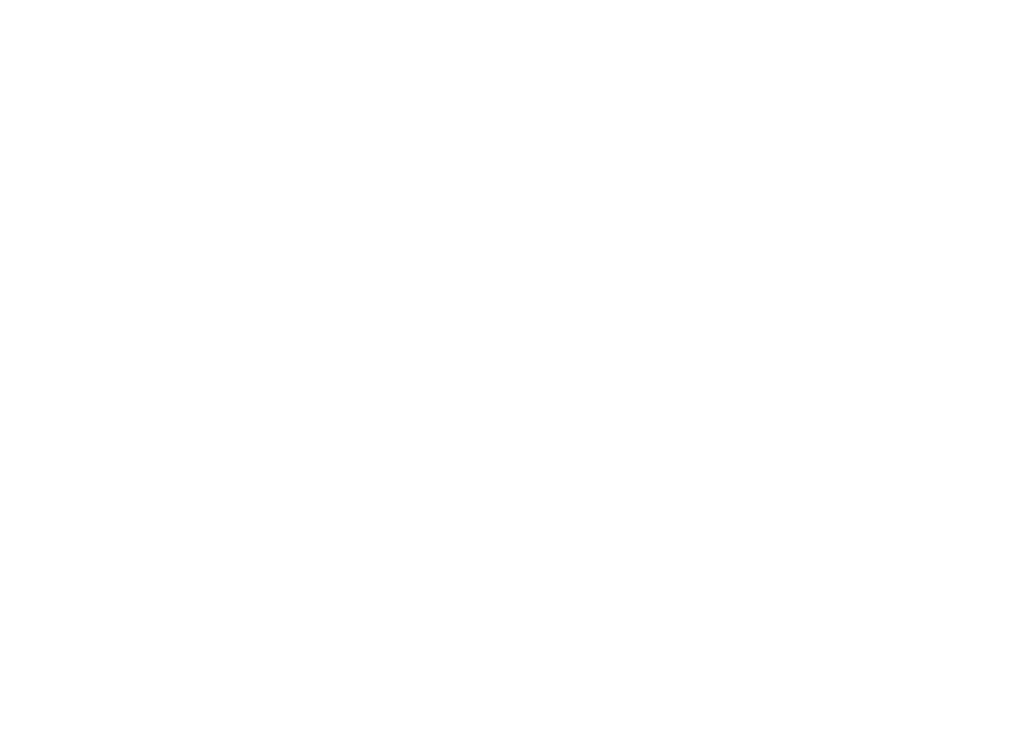
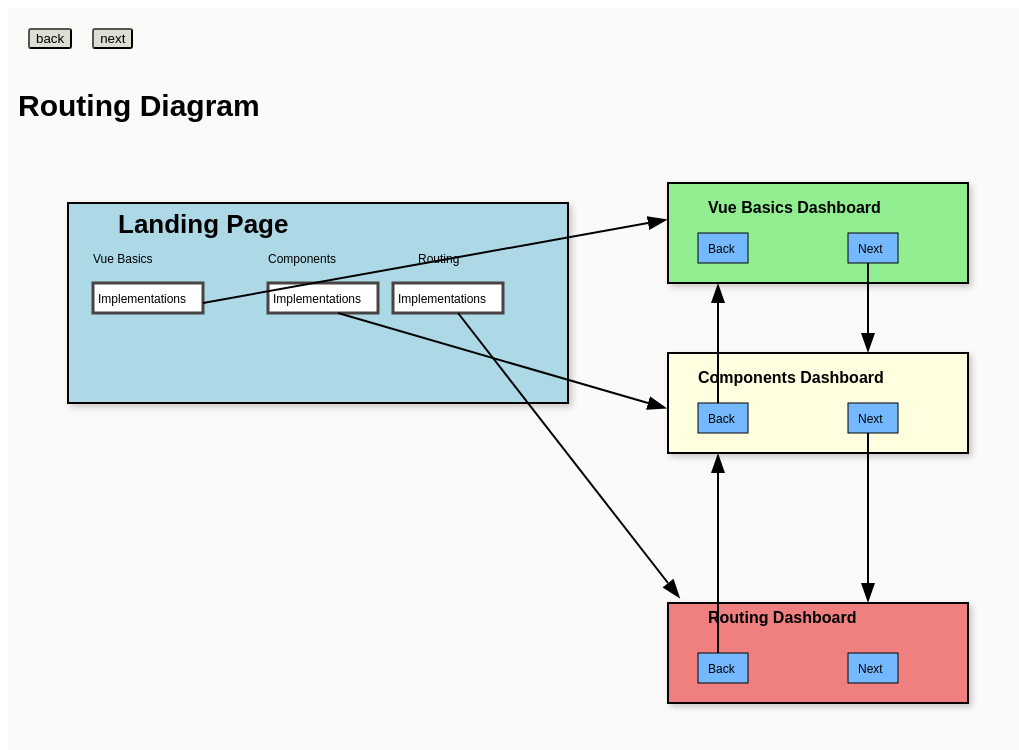
Before and after one commit to RichardNzembei/vue-walkthrough-web, a Vue app: page /routingdashboard in a window 1280 px wide. Before the commit this address had no page. Shown: the top 750 px of the page, without its empty margins (0-1019 px from the left). Built offline with nearby package versions, Linux system fonts and the light colour scheme.

Commit message:
routing dashboard commit

```diff
--- a/src/components/componentCard.vue
+++ b/src/components/componentCard.vue
@@ -9,7 +9,7 @@
       throw new Error(`HTTP error : ${response.ststus}`);
     }
     const data = await response.json();
-    await new Promise((resolve) => setTimeout(resolve, 2000));
+    await new Promise((resolve) => setTimeout(resolve, 1000));
     return data.posts;
   } catch (error) {
     console.log("error fetching events data");
--- a/src/router/index.js
+++ b/src/router/index.js
@@ -2,6 +2,7 @@
 import landingPage from "@/views/landingPage.vue"
 import basicsDashboard from "@/views/basicsDashboard.vue"
 import componentsDashboard from "@/views/componentsDashboard.vue"
+import routingDashboard from "@/views/routingDashboard.vue"
 const routes=[
     {
         path:'/',
@@ -17,7 +18,13 @@
         path:'/componentsdashboard',
         name:'componentsDashboard',
         component:componentsDashboard
+    },
+    {
+        path:'/routingdashboard',
+        name:'routingDashboard',
+        component:routingDashboard
     }
+
 ]
 const router=createRouter({
     history:createWebHistory(),
--- a/src/views/componentsDashboard.vue
+++ b/src/views/componentsDashboard.vue
@@ -3,8 +3,8 @@
 import componentCard from "@/components/componentCard.vue";
 import { useRouter } from "vue-router";
 const router = useRouter();
-const toHomePage = () => {
-  router.push("/");
+const toRoutingPage= () => {
+  router.push("/routingdashboard");
 };
 const tobasicscard = () => {
   router.push("/basicsdashboard");
@@ -18,7 +18,7 @@
 <template>
   <div class="basicsProjects">
     <button @click="tobasicscard">back</button>
-    <button @click="toComponentsPage">next</button>
+    <button @click="toRoutingPage">next</button>
     <h3>Components Implementations</h3>
     <span>step by step</span>
     <componentCard @view="handlemsg" />
--- a/src/views/landingPage.vue
+++ b/src/views/landingPage.vue
@@ -7,12 +7,19 @@
 const toComponentsCard = () => {
   router.push("/componentsdashboard");
 };
+const toRoutingCard = () => {
+  router.push("/routingdashboard");
+};
 </script>
 <template>
   <div class="welcome">
     <div class="profile">
       <h3>My vue js WAlkthrough</h3>
     </div>
+    <span class="message"
+      >click <strong class="messageId"> implementations </strong> to view
+      examples!</span
+    ><br />
     <div class="guide">
       <div class="sections">
         <h4>vue Basic</h4>
@@ -40,21 +47,44 @@
         </ul>
         <button @click="toComponentsCard">Implementations</button>
       </div>
+      <div class="sections">
+        <h4>vue Routing</h4>
+        <ul>
+          <li>Dynamic Route</li>
+          <li>Named Routes</li>
+          <li>nested Routes</li>
+          <li>Programmatic Nav</li>
+          <li>Named Views</li>
+          <li>Components</li>
+          <li>Passing props</li>
+        </ul>
+        <button @click="toRoutingCard">Implementations</button>
+      </div>
       <div class="projects"></div>
     </div>
   </div>
 </template>
 <style scoped>
+.message {
+  justify-content: center;
+  display: flex;
+  margin: 10px;
+}
+.messageId {
+  margin: 2px 10px;
+}
 .welcome {
   background-color: azure;
   padding: 10px 10px;
   margin: 20px;
   justify-content: center;
+  height: 100%;
 }
 .guide {
   background-color: white;
   display: flex;
   justify-content: center;
+  margin: 50px;
 }
 .profile {
   background-color: rgb(4, 44, 44);
--- /dev/null
+++ b/src/views/routingDashboard.vue
@@ -0,0 +1,145 @@
+<script setup>
+import { useRouter } from "vue-router";
+const router = useRouter();
+const toComponentsPage= () => {
+  router.push("/componentsdashboard");
+};
+
+</script>
+<template>
+    <div class="basicsProjects">
+    <button @click="toComponentsPage">back</button>
+    <button @click="toHomepage">next</button>
+    <h3>Routing Diagram </h3>
+    <div>
+
+      <svg width="100%" height="600">
+
+
+  <rect class="dashboard-box" x="50" y="50" width="500" height="200" fill="lightblue"></rect>
+  <text x="100" y="80" font-size="26" font-weight="bold">Landing Page</text>
+  <text x="75" y="110" font-size="12">Vue Basics</text>
+  <text x="250" y="110" font-size="12">Components</text>
+  <text x="400" y="110" font-size="12">Routing</text>
+
+
+  <rect class="landing-button" x="75" y="130" width="110" height="30"></rect>
+  <text x="80" y="150" font-size="12">Implementations</text>
+  <rect class="landing-button" x="250" y="130" width="110" height="30"></rect>
+  <text x="255" y="150" font-size="12">Implementations</text>
+  <rect class="landing-button" x="375" y="130" width="110" height="30"></rect>
+  <text x="380" y="150" font-size="12">Implementations</text>
+
+
+  <rect class="dashboard-box" x="650" y="30" width="300" height="100" fill="lightgreen"></rect>
+  <text x="690" y="60" font-size="16" font-weight="bold">Vue Basics Dashboard</text>
+
+
+  <rect class="dashboard-box" x="650" y="200" width="300" height="100" fill="lightyellow"></rect>
+  <text x="680" y="230" font-size="16" font-weight="bold">Components Dashboard</text>
+
+
+  <rect class="dashboard-box" x="650" y="450" width="300" height="100" fill="lightcoral"></rect>
+  <text x="690" y="470" font-size="16" font-weight="bold">Routing Dashboard</text>
+
+
+  <path d="M440 160 L650 430" stroke="black" stroke-width="2" marker-end="url(#arrowhead)" />
+  <path d="M320 160 L630 250" stroke="black" stroke-width="2" marker-end="url(#arrowhead)" />
+  <path d="M185 150 L630 70" stroke="black" stroke-width="2" marker-end="url(#arrowhead)" />
+
+  <path d="M850 100 L850 180" stroke="black" stroke-width="2" marker-end="url(#arrowhead)" />
+
+  <path d="M850 280 L850 430" stroke="black" stroke-width="2" marker-end="url(#arrowhead)" />
+
+  <path d="M700 250 L700 150" stroke="black" stroke-width="2" marker-end="url(#arrowhead)" />
+  <path d="M700 520 L700 320" stroke="black" stroke-width="2" marker-end="url(#arrowhead)" />
+
+  <rect class="dashboard-button" x="680" y="80" width="50" height="30"></rect>
+  <text x="690" y="100" font-size="12">Back</text>
+  <rect class="dashboard-button" x="830" y="80" width="50" height="30"></rect>
+  <text x="840" y="100" font-size="12">Next</text>
+
+
+  <rect class="dashboard-button" x="680" y="250" width="50" height="30"></rect>
+  <text x="690" y="270" font-size="12">Back</text>
+  <rect class="dashboard-button" x="830" y="250" width="50" height="30"></rect>
+  <text x="840" y="270" font-size="12">Next</text>
+
+
+  <rect class="dashboard-button" x="680" y="500" width="50" height="30"></rect>
+  <text x="690" y="520" font-size="12">Back</text>
+  <rect class="dashboard-button" x="830" y="500" width="50" height="30"></rect>
+  <text x="840" y="520" font-size="12">Next</text>
+
+
+  <defs>
+    <marker id="arrowhead" markerWidth="10" markerHeight="7" refX="0" refY="3.5" orient="auto">
+      <polygon points="0 0, 10 3.5, 0 7" fill="black" />
+    </marker>
+  </defs>
+</svg>
+
+    </div>
+    </div>
+
+
+    </template>
+    <style scoped>
+    .basicsProjects {
+  background-color: rgb(252, 249, 249);
+  padding: 10px 10px;
+  height: 100%;
+}
+h3 {
+  font-family: Arial, Helvetica, sans-serif;
+  font-weight: bolder;
+  font-size: 30px;
+}
+h3:hover {
+  color: rgb(84, 102, 102);
+}
+button {
+  margin: 10px;
+  background-color: rgb(221, 221, 209);
+  border-radius: 3px;
+}
+.dashboard-box {
+      stroke: black;
+      stroke-width: 2;
+
+      filter: drop-shadow(3px 3px 3px rgba(0, 0, 0, 0.2));
+    }
+
+    .landing-button {
+      fill: white;
+      stroke: rgb(73, 68, 68);
+      stroke-width: 3;
+
+      cursor: pointer;
+      transition: fill 0.3s ease;
+      border-radius: 10px;
+    }
+
+    .landing-button:hover {
+      fill: #b2bec3;
+    }
+
+    .dashboard-button {
+      fill: #74b9ff;
+      stroke: black;
+      stroke-width: 1;
+
+      cursor: pointer;
+      transition: fill 0.3s ease;
+    }
+
+    .dashboard-button:hover {
+      fill: #0984e3;
+    }
+
+    text {
+      font-family: Arial, sans-serif;
+      fill: black;
+      text-align: center;
+    }
+    </style>
```
